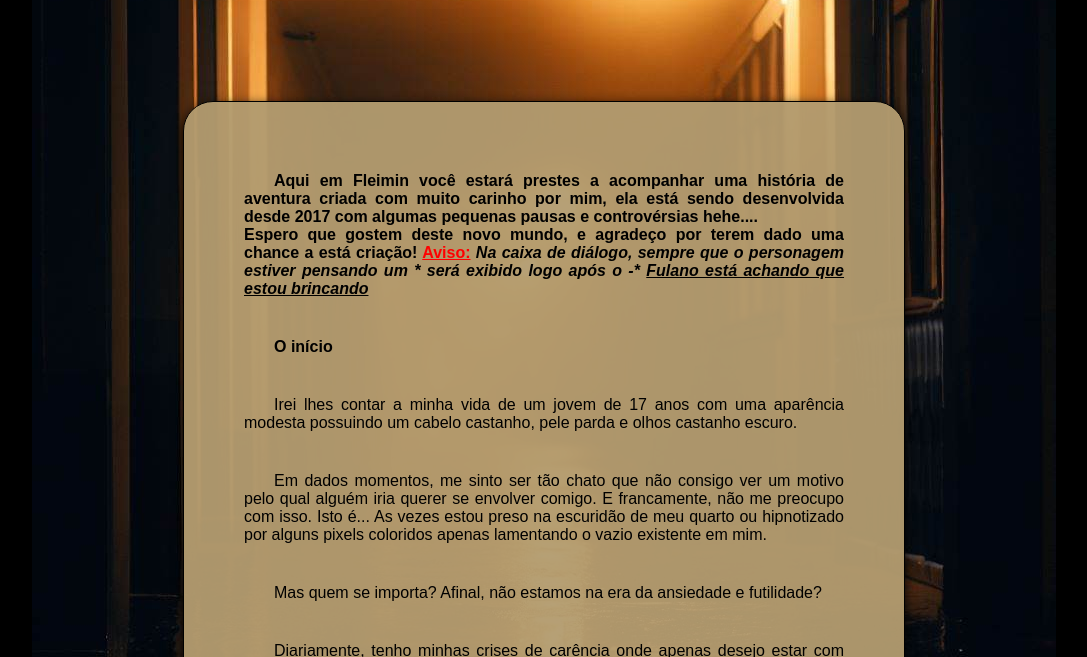
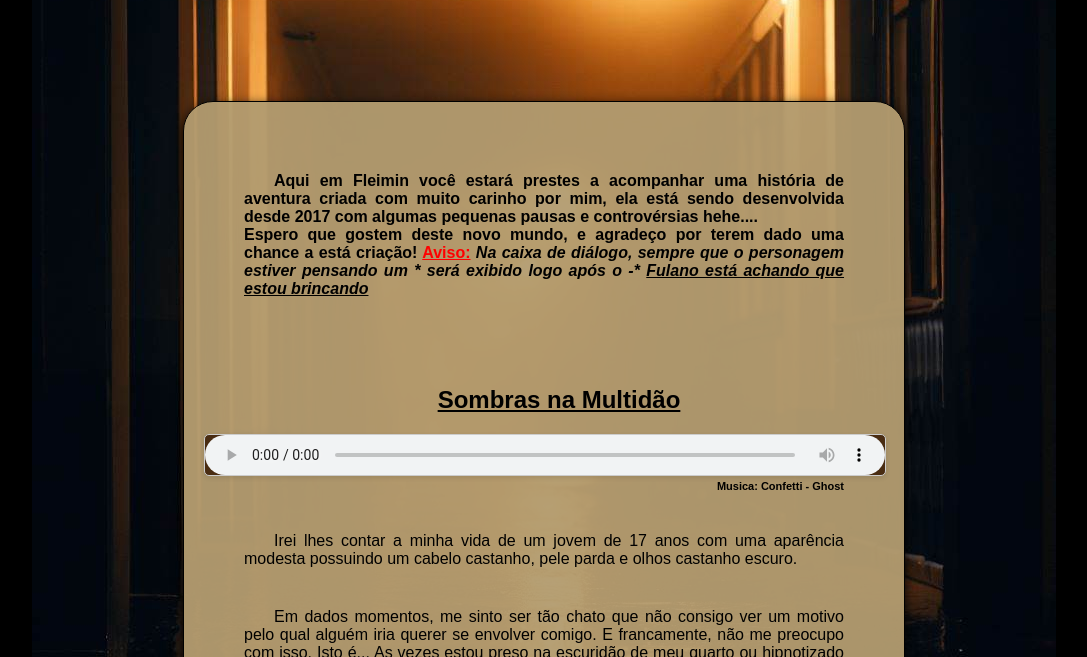
Before and after one commit to Tx-20/Fleimin, a plain HTML site: page Capítulo1.html in a window 1280 px wide. Shown: the part 143-800 px from the top of the page, without its empty margins (96-1183 px from the left). Drawn offline with Linux system fonts and the light colour scheme.

Commit message:
capitulo 1 att

```diff
--- a/Capítulo1.html
+++ b/Capítulo1.html
@@ -108,6 +108,26 @@ a{
    width: 50%;
 }
 
+audio{
+
+
+    width: 100%;
+    height: 40px;
+    background: #492C12;
+    border: 1px solid #ccc;
+    border-radius: 5px;
+    box-shadow: 0 2px 5px rgba(0,0,0,0.1)
+
+}
+.criador{
+
+    font-size: 11px;
+    text-align: right;
+    padding-top: 0px;
+}
+
+
+
     </style>
 </head>
 <body>
@@ -116,13 +136,22 @@ a{
      <main>
 
          <strong>
-             <p>
+             <p style="padding-bottom: 10%;">
                  Aqui em Fleimin você estará prestes a acompanhar uma história  de aventura criada com muito carinho por mim, ela está sendo desenvolvida desde 2017 com algumas pequenas pausas e controvérsias hehe.... <br> Espero que gostem deste novo mundo, e agradeço por terem dado uma chance a está criação!
                  <span style="color: red"><span style="text-decoration: underline;">Aviso:</span></span> <em>Na caixa de diálogo, sempre que o personagem estiver pensando um * será exibido logo após o -* <span style="text-decoration: underline;">Fulano está achando que estou brincando</span></em>
              </p>
          </strong>
 
-             <p><strong>O início</strong> </p>
+             <p style="text-align: center; font-size: 150%; text-decoration: underline;"><strong>Sombras na Multidão</strong> </p>
+
+
+
+                     <audio src="musicas/Confetti - Ghost (Official Audio)(M4A_128K)_2.mp3" controls trype=".mp3">Não suportado.</audio>
+
+                     <strong>
+                         <p class="criador">Musica: Confetti - Ghost</p>
+                     </strong>
+
 
 
 
```
